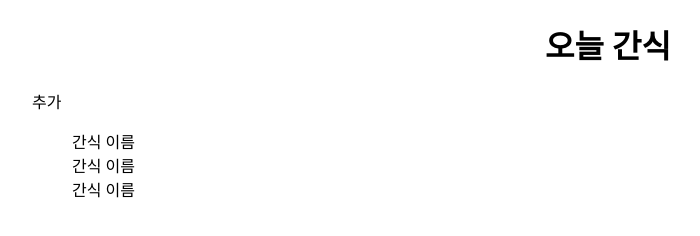
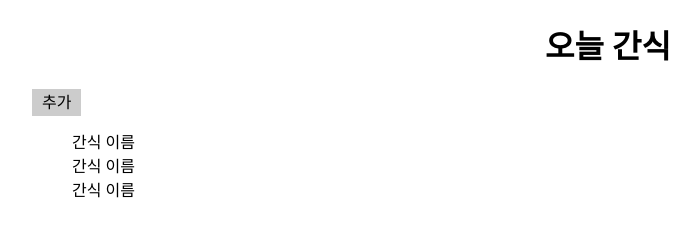
Before and after one commit to kdt-ful-class-three-group/KDT-FUL-3_subject-3-4_member_1, a website: page test.html in a window 1280 px wide. Shown: the whole page, without its empty margins (32-732 px from the left). Drawn offline with Linux system fonts and the light colour scheme.

Commit message:
추가 버튼 style 작성

```diff
--- a/test.html
+++ b/test.html
@@ -27,6 +27,10 @@
       #root > section {
         width: 90%;
       }
+      section > a {
+        background-color: #ccc;
+        padding: 5px 10px;
+      }
     </style>
   </head>
   <body>
```
